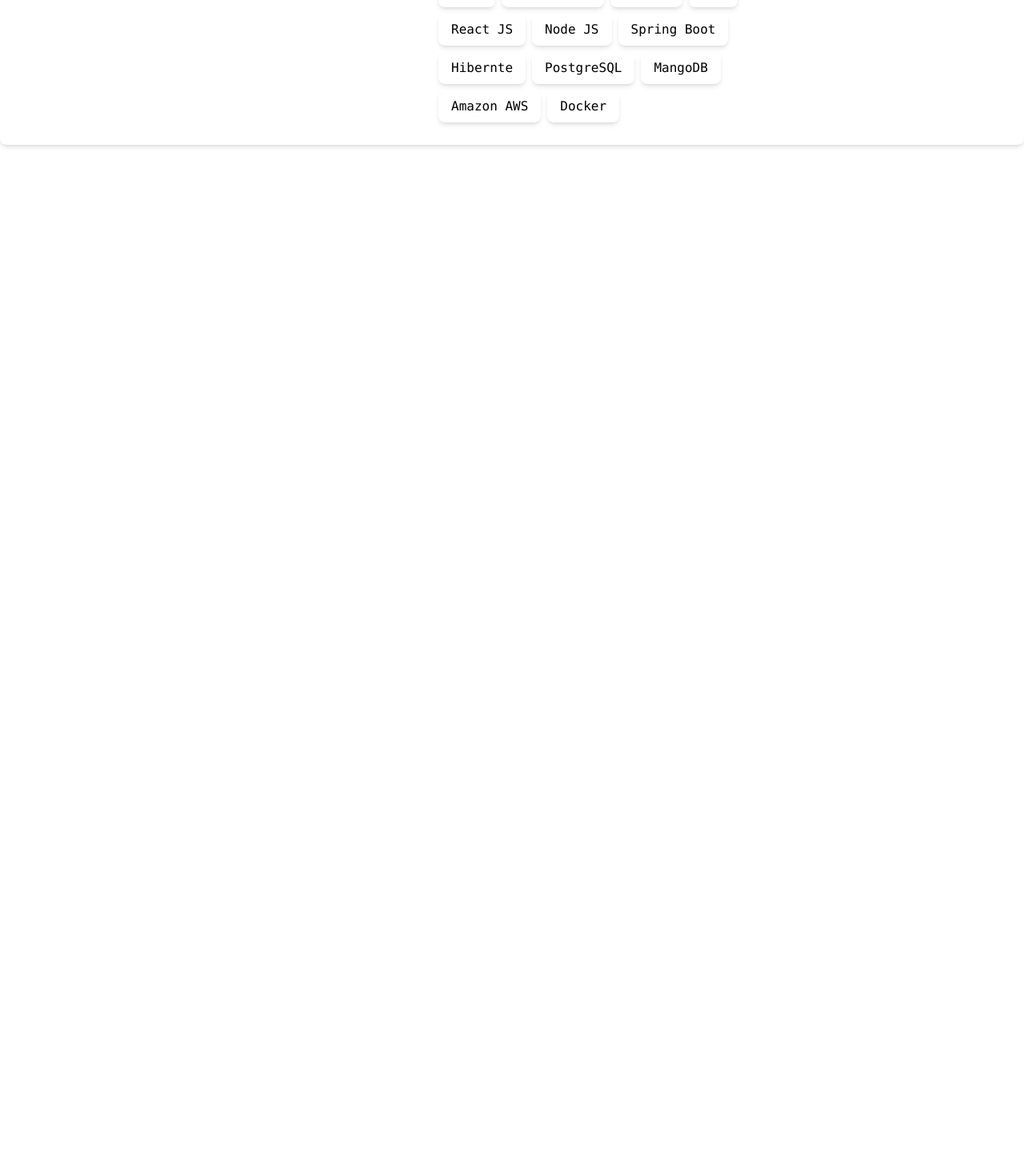
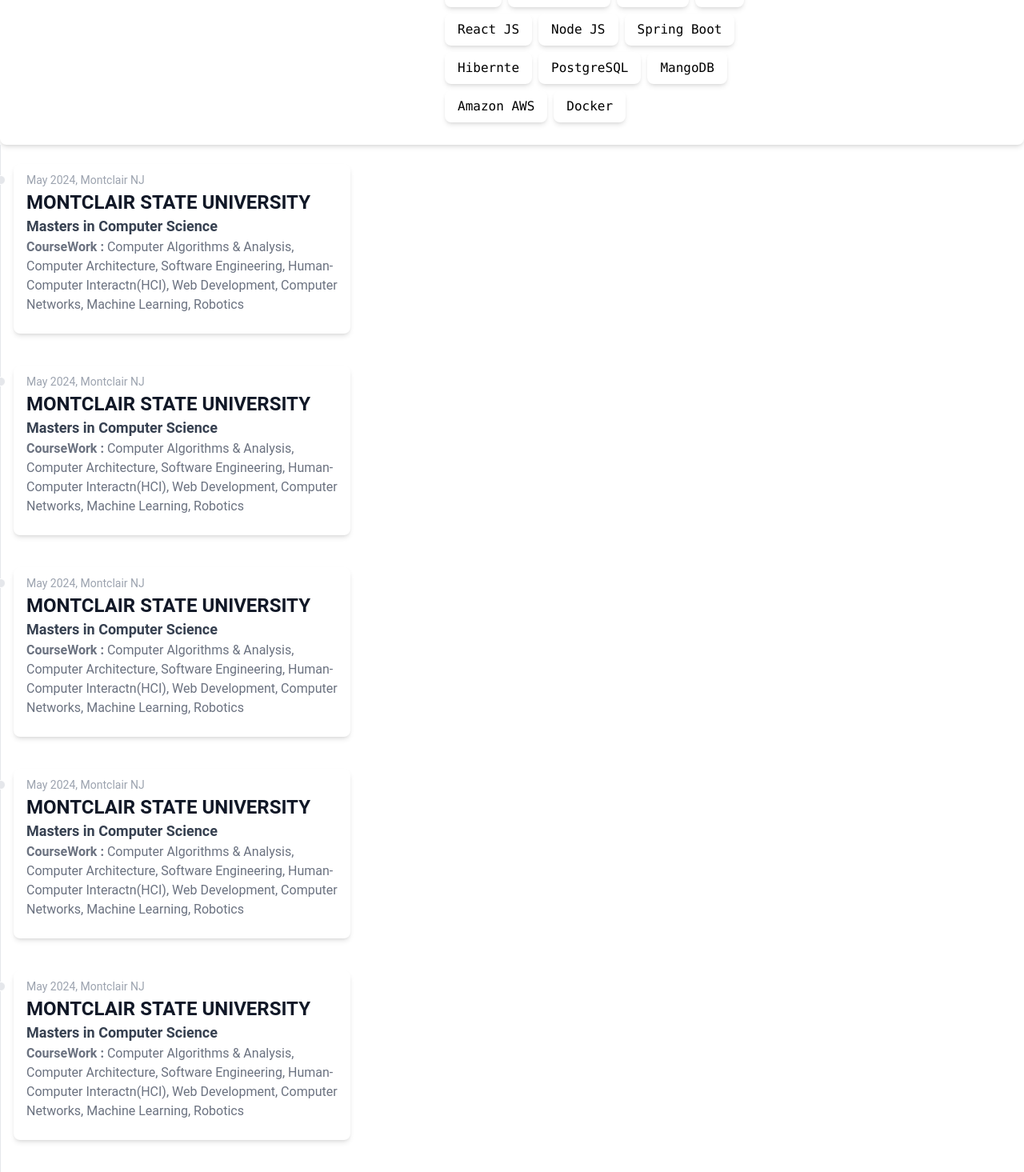
Before and after one commit to brkuhgk/my-portfolio, a React (Create React App) app: page / in a window 1280 px wide. Shown: the part 275-1740 px from the top of the page at 80% size. Before the commit the page ends 800 px from the top, so only its background shows below. Built offline with nearby package versions, Linux system fonts and the light colour scheme.

Commit message:
update edu

```diff
--- a/src/App.js
+++ b/src/App.js
@@ -1,9 +1,14 @@
 import Intro from "./components/Intro";
+import Education from "./components/Education";
+
+
 import './index.css'
 function App() {
   return (
     <div className="App">
+
       <Intro />
+      <Education />
     </div>
   );
 }
--- a/src/components/Education.jsx
+++ b/src/components/Education.jsx
@@ -0,0 +1,109 @@
+export default function Education() {
+  return (
+    <>
+ <div className="flex items-start justify-center">
+
+<ol className="relative border-s border-gray-200 dark:border-gray-700">
+
+    <li class="mb-10 ms-4 mt-6">
+        <div className="px-4 py-2 bg-white rounded-lg shadow-md w-1/3">
+        <div className="absolute w-3 h-3 bg-gray-200 rounded-full mt-1.5 -start-1.5 border border-white dark:border-gray-900 dark:bg-gray-700"></div>
+        <time className="mb-1 text-sm font-normal leading-none text-gray-400 dark:text-gray-500">
+            May 2024, Montclair NJ
+            </time>
+        <h3 className="text-2xl font-bold text-gray-900 dark:text-white font">
+            MONTCLAIR STATE UNIVERSITY
+            </h3>
+        <h3 className="text-lg font-semibold text-gray-700 dark:text-white">
+            Masters in Computer Science
+            </h3>
+        <p className="mb-4 text-base font-normal text-gray-500 dark:text-gray-400">
+            <strong>CourseWork : </strong>Computer Algorithms & Analysis, Computer Architecture, Software Engineering, Human-Computer Interactn(HCI), Web Development, Computer Networks, Machine Learning, Robotics
+
+        </p>
+        </div>
+
+    </li>
+    <li class="mb-10 ms-4">
+        <div className="px-4 py-2 bg-white rounded-lg shadow-md w-1/3">
+        <div className="absolute w-3 h-3 bg-gray-200 rounded-full mt-1.5 -start-1.5 border border-white dark:border-gray-900 dark:bg-gray-700"></div>
+        <time className="mb-1 text-sm font-normal leading-none text-gray-400 dark:text-gray-500">
+            May 2024, Montclair NJ
+            </time>
+        <h3 className="text-2xl font-bold text-gray-900 dark:text-white font">
+            MONTCLAIR STATE UNIVERSITY
+            </h3>
+        <h3 className="text-lg font-semibold text-gray-700 dark:text-white">
+            Masters in Computer Science
+            </h3>
+        <p className="mb-4 text-base font-normal text-gray-500 dark:text-gray-400">
+            <strong>CourseWork : </strong>Computer Algorithms & Analysis, Computer Architecture, Software Engineering, Human-Computer Interactn(HCI), Web Development, Computer Networks, Machine Learning, Robotics
+
+        </p>
+        </div>
+
+    </li>
+    <li class="mb-10 ms-4">
+        <div className="px-4 py-2 bg-white rounded-lg shadow-md w-1/3">
+        <div className="absolute w-3 h-3 bg-gray-200 rounded-full mt-1.5 -start-1.5 border border-white dark:border-gray-900 dark:bg-gray-700"></div>
+        <time className="mb-1 text-sm font-normal leading-none text-gray-400 dark:text-gray-500">
+            May 2024, Montclair NJ
+            </time>
+        <h3 className="text-2xl font-bold text-gray-900 dark:text-white font">
+            MONTCLAIR STATE UNIVERSITY
+            </h3>
+        <h3 className="text-lg font-semibold text-gray-700 dark:text-white">
+            Masters in Computer Science
+            </h3>
+        <p className="mb-4 text-base font-normal text-gray-500 dark:text-gray-400">
+            <strong>CourseWork : </strong>Computer Algorithms & Analysis, Computer Architecture, Software Engineering, Human-Computer Interactn(HCI), Web Development, Computer Networks, Machine Learning, Robotics
+
+        </p>
+        </div>
+
+    </li>
+    <li class="mb-10 ms-4">
+        <div className="px-4 py-2 bg-white rounded-lg shadow-md w-1/3">
+        <div className="absolute w-3 h-3 bg-gray-200 rounded-full mt-1.5 -start-1.5 border border-white dark:border-gray-900 dark:bg-gray-700"></div>
+        <time className="mb-1 text-sm font-normal leading-none text-gray-400 dark:text-gray-500">
+            May 2024, Montclair NJ
+            </time>
+        <h3 className="text-2xl font-bold text-gray-900 dark:text-white font">
+            MONTCLAIR STATE UNIVERSITY
+            </h3>
+        <h3 className="text-lg font-semibold text-gray-700 dark:text-white">
+            Masters in Computer Science
+            </h3>
+        <p className="mb-4 text-base font-normal text-gray-500 dark:text-gray-400">
+            <strong>CourseWork : </strong>Computer Algorithms & Analysis, Computer Architecture, Software Engineering, Human-Computer Interactn(HCI), Web Development, Computer Networks, Machine Learning, Robotics
+
+        </p>
+        </div>
+
+    </li>
+    <li class="mb-10 ms-4">
+        <div className="px-4 py-2 bg-white rounded-lg shadow-md w-1/3">
+        <div className="absolute w-3 h-3 bg-gray-200 rounded-full mt-1.5 -start-1.5 border border-white dark:border-gray-900 dark:bg-gray-700"></div>
+        <time className="mb-1 text-sm font-normal leading-none text-gray-400 dark:text-gray-500">
+            May 2024, Montclair NJ
+            </time>
+        <h3 className="text-2xl font-bold text-gray-900 dark:text-white font">
+            MONTCLAIR STATE UNIVERSITY
+            </h3>
+        <h3 className="text-lg font-semibold text-gray-700 dark:text-white">
+            Masters in Computer Science
+            </h3>
+        <p className="mb-4 text-base font-normal text-gray-500 dark:text-gray-400">
+            <strong>CourseWork : </strong>Computer Algorithms & Analysis, Computer Architecture, Software Engineering, Human-Computer Interactn(HCI), Web Development, Computer Networks, Machine Learning, Robotics
+
+        </p>
+        </div>
+
+    </li>
+
+</ol>
+    </div>
+
+    </>
+  );
+}
--- a/src/components/Intro.jsx
+++ b/src/components/Intro.jsx
@@ -15,6 +15,7 @@
     "MangoDB",
     "Amazon AWS",
     "Docker",
+
   ],
 };
 
@@ -35,7 +36,10 @@
 
 function Profile({data}) {
   return (
-    <div>
+    <div className="font-mono
+    p-4
+    hover:scale-105 transition-transform duration-300 ease-in-out
+    w-1/6">
       <img
         src= {data.Img}
         alt="Profile pic"
@@ -45,6 +49,9 @@
             hover:scale-105 transition-transform duration-300 ease-in-out
             "
       />
+      <div className="p-2 max-w-md mx-auto">
+        Content me
+      </div>
     </div>
   );
 }
--- a/tailwind.config.js
+++ b/tailwind.config.js
@@ -2,7 +2,11 @@
 module.exports = {
   content: ["./src/**/*.{html,js,jsx}"],
   theme: {
-    extend: {},
+    extend: {
+      fontFamily: {
+        sans: ['Roboto', 'sans-serif'],
+      },
+    },
   },
   plugins: [],
 }
```
